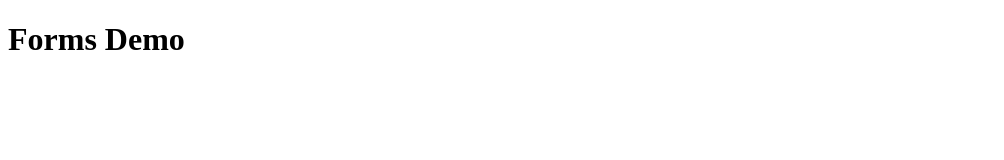
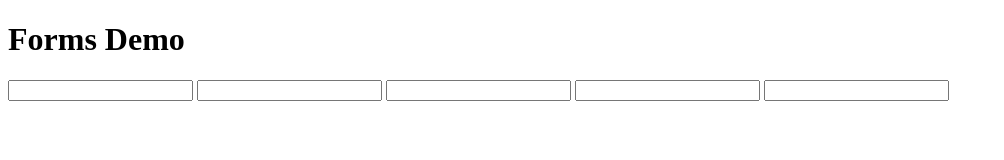
Before and after one commit to nicholasbeaumont/webBootcamp, a plain HTML site: page Section5/forms.html in a window 1280 px wide. Shown: the whole page, without its empty margins (0-1004 px from the left). Drawn offline with Linux system fonts and the light colour scheme.

Commit message:
Working on forms

```diff
--- a/Section5/forms.html
+++ b/Section5/forms.html
@@ -7,5 +7,12 @@
   </head>
   <body>
     <h1>Forms Demo</h1>
+    <form action="/tacos">
+      <input type="text" />
+      <input type="text" />
+      <input type="text" />
+      <input type="text" />
+      <input type="text" />
+    </form>
   </body>
 </html>
```
